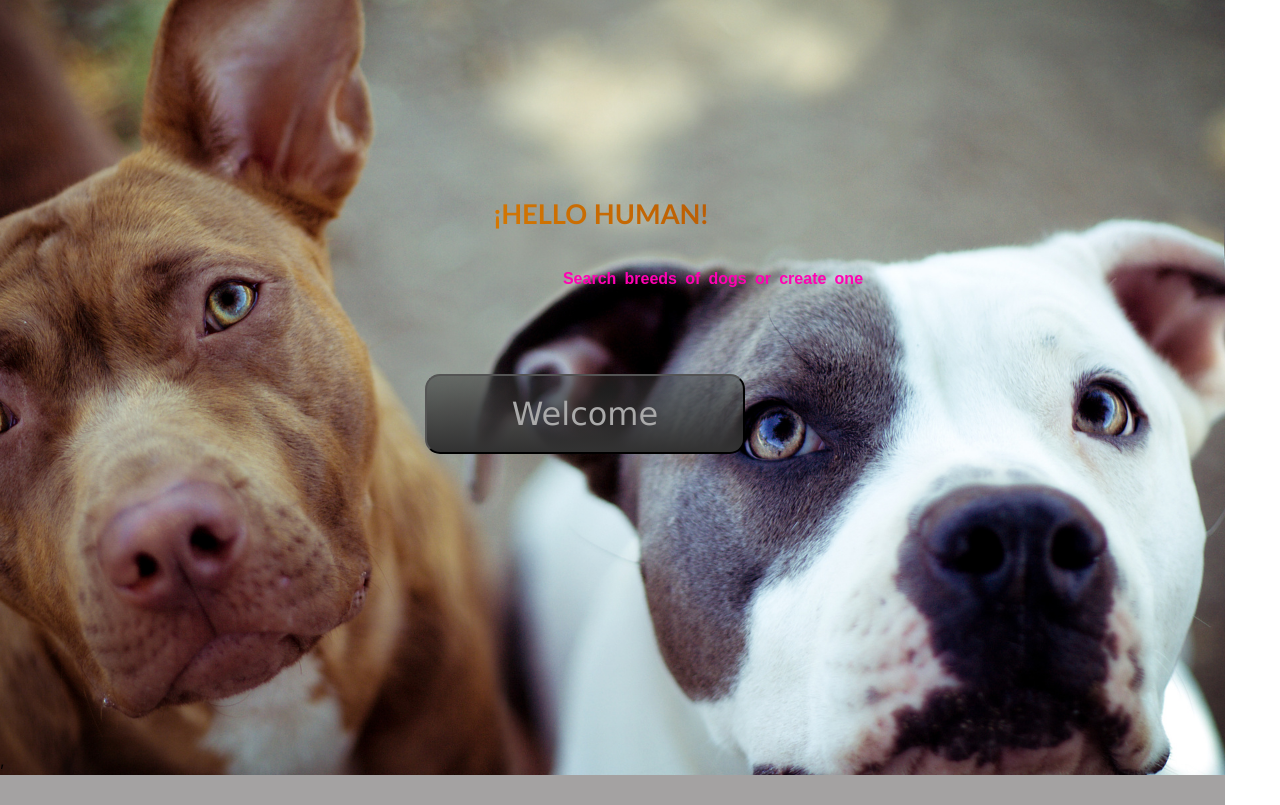
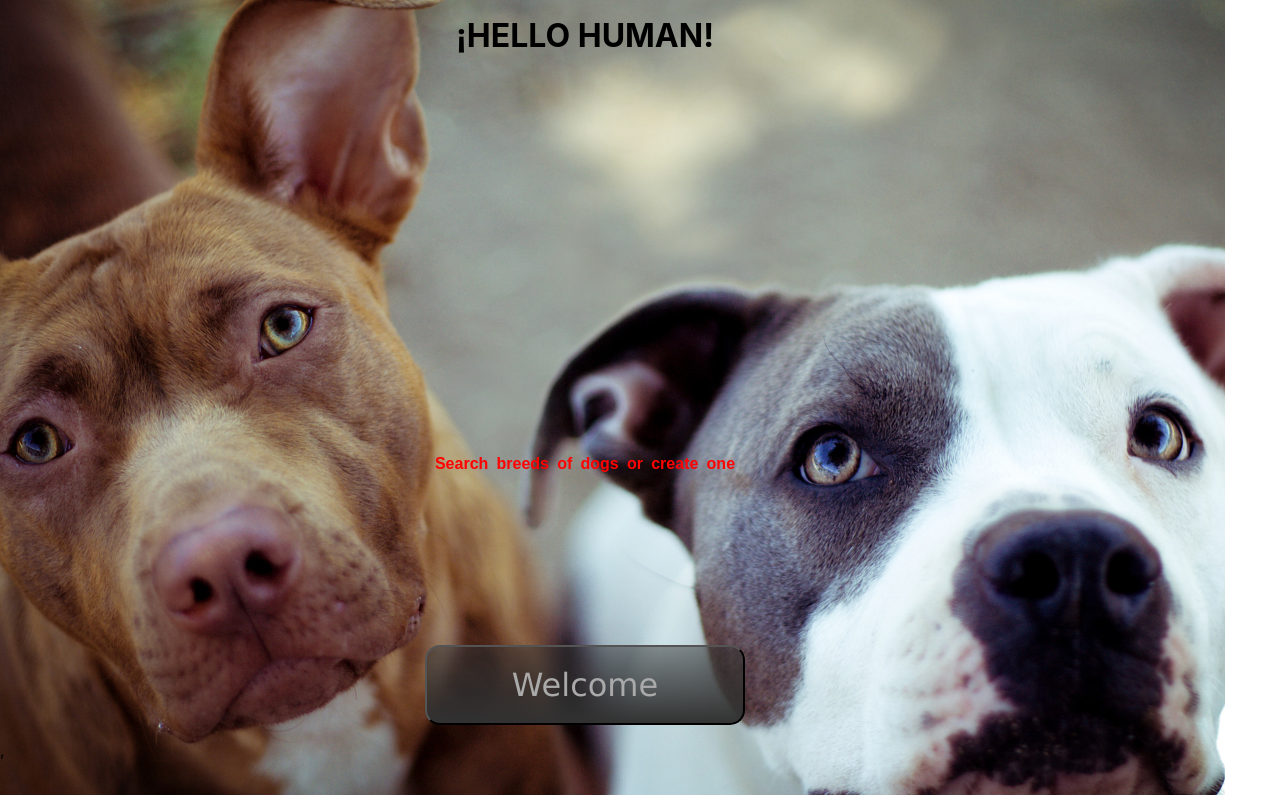
Before and after one commit to Eduardocid200/PI-Dogs-main, a React (Create React App) app in the folder client/: page / in a window 1280 px wide. Built offline with nearby package versions, Linux system fonts and the light colour scheme.

Commit message:
terminado

```diff
--- a/client/src/components/landingPage.css
+++ b/client/src/components/landingPage.css
@@ -6,37 +6,62 @@
     background-position: center;
     background-attachment: fixed;
     background-size: contain;
-    padding-top: 60px;
+    padding-top: 50px;
     margin: -55px;
     background-color: rgb(164, 162, 162);
 
 }
+.content {
+     display: flex;
+    width: 500px;
+    height: 90px;
+    color: red;
+    font-size: 4rem;
+    line-height: 80px;
 
-.title_landing{
-    width: 60rem;
-    margin-left: 10rem;
+    position: absolute;
+    padding-left: 13rem;
+    margin-left: 16rem;
     margin-top: 12rem;
-    padding-left: 1rem;
-    background: linear-gradient(50deg,orange, rgb(145, 49, 5));
-    background-clip: text;
-    -webkit-background-clip: text;
-    color: transparent;
-    font-family: 'Trebuchet MS', 'Lucida Sans Unicode', 'Lucida Grande', 'Lucida Sans', Arial, sans-serif;
-    font-size: 1.7rem;
-
+    font-family: Arial, Helvetica, sans-serif;
+    overflow: hidden;
 
 }
 
+ul {
+    list-style: none;
+    padding-left: 10px;
+    animation: cambiar 7s infinite;
+    }
+    ul,p{
+        margin: 0;
+
+    }
+
+    @keyframes cambiar {
+        0%{ marging-top: 0;}
+        20%{ marging-top: 0;}
+        25%{ marging-top: -40;}
+        50%{ marging-top: -40;}
+        55%{ marging-top: -80;}
+        80%{ marging-top: -80;}
+        85%{ marging-top: -40;}
+        95%{ marging-top: -40;}
+        100%{ marging-top: 0;}
+    }
+
 .subtitle_landing {
 
-    margin-top: 2.5rem;
-    margin-left: 28rem;
-    padding-left: -300px;
+    top: 50rem;
+    left: 28rem;
+    left: 25rem;
+    padding-left: 320px;
+
      width: 40rem;
   word-spacing: 0.1cm;
     font-family: Arial, Helvetica, sans-serif;
-    color: rgb(255, 2, 179);
-
+    color: rgb(255, 2, 2);
+    margin-top: 400px;
 
 }
 
@@ -54,11 +79,12 @@
 font-size: xx-large;
 font-family: 'Lucida Sans', 'Lucida Sans Regular', 'Lucida Grande', 'Lucida Sans Unicode', Geneva, Verdana, sans-serif;
 border-radius: 15px;
-
+margin-top: 150px;
 }
 
 .button_landing:hover {
+
     outline-offset: 80px;
-    text-shadow: 5px 5px 5px rgb(125, 7, 7);
+    text-shadow: 5px 5px 5px rgb(255, 0, 0);
     border: 25px;
 }
```
